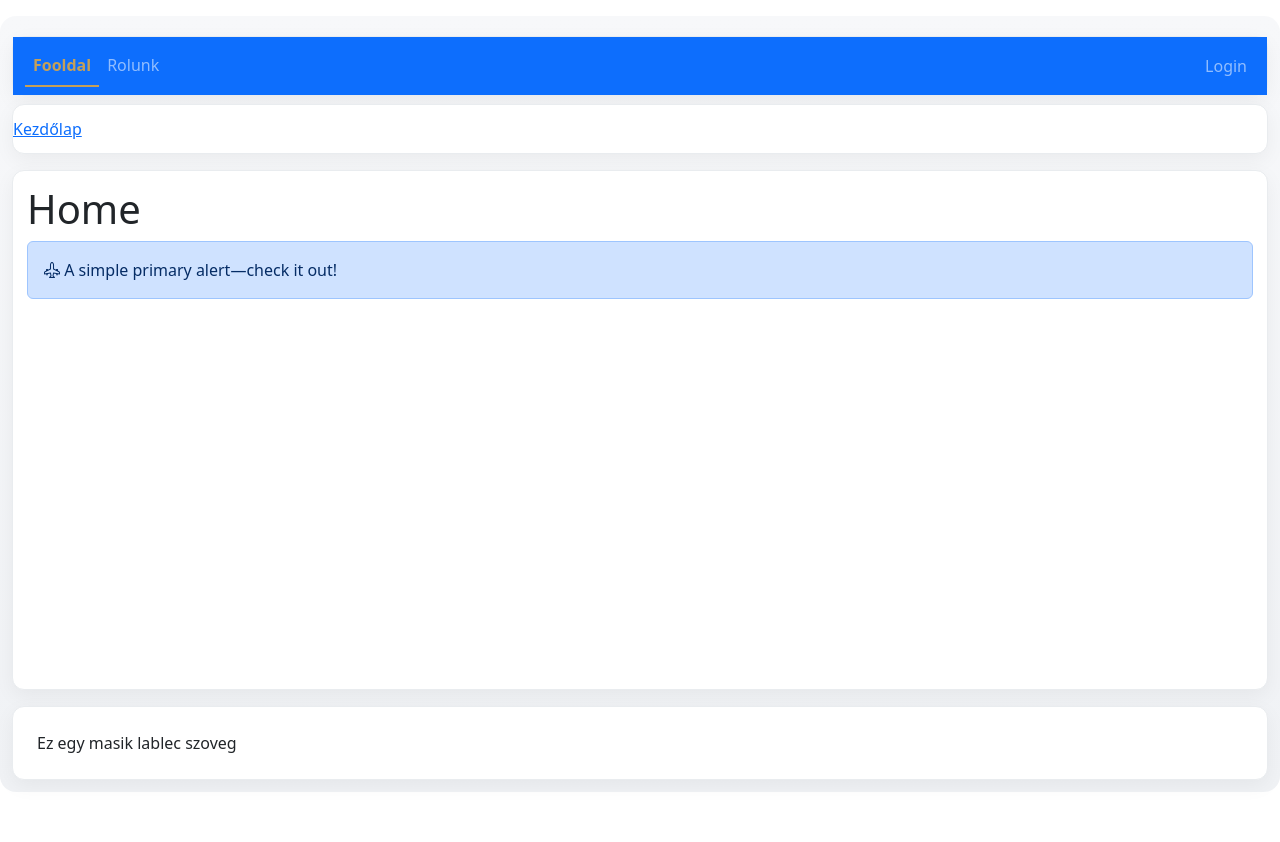
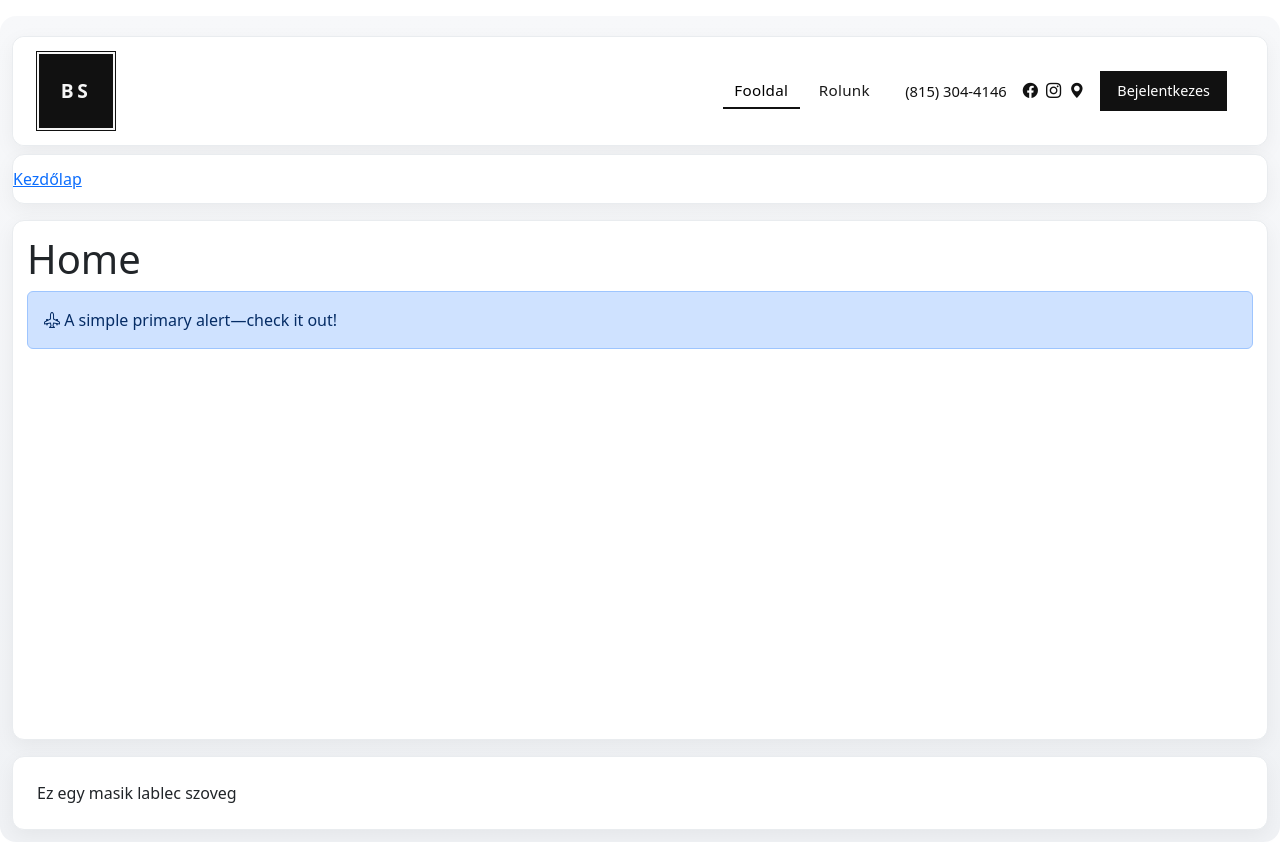
Before and after one commit to MolnarKristof0719/BarberShop, a Vue app in the folder client/: page / in a window 1280 px wide. Before the commit the page ends 800 px from the top, so only its background shows below. Built offline with nearby package versions, Linux system fonts and the light colour scheme.

Commit message:
menu ujitasa

```diff
--- a/client/src/components/Layout/Menu.vue
+++ b/client/src/components/Layout/Menu.vue
@@ -1,77 +1,90 @@
 <template>
-  <div>
-    <nav class="navbar navbar-expand-md bg-primary" data-bs-theme="dark">
-      <div class="container-fluid">
-        <button class="navbar-toggler" type="button" data-bs-toggle="collapse" data-bs-target="#navbarSupportedContent"
-          aria-controls="navbarSupportedContent" aria-expanded="false" aria-label="Toggle navigation">
+  <div class="menu-wrap">
+    <nav class="navbar navbar-expand-lg menu-bar">
+      <div class="container-fluid px-3 px-md-4">
+        <RouterLink class="brand-mark" to="/" aria-label="Fooldal">
+          <span>BS</span>
+        </RouterLink>
+
+        <button
+          class="navbar-toggler menu-toggler"
+          type="button"
+          data-bs-toggle="collapse"
+          data-bs-target="#navbarSupportedContent"
+          aria-controls="navbarSupportedContent"
+          aria-expanded="false"
+          aria-label="Toggle navigation"
+        >
           <span class="navbar-toggler-icon"></span>
         </button>
 
-        <div class="collapse navbar-collapse" id="navbarSupportedContent">
-          <ul class="navbar-nav me-auto mb-2 mb-lg-0">
+        <div class="collapse navbar-collapse justify-content-end" id="navbarSupportedContent">
+          <ul class="navbar-nav align-items-lg-center gap-lg-2 mb-2 mb-lg-0">
             <li class="nav-item">
-              <RouterLink class="nav-link" to="/">Fooldal</RouterLink>
+              <RouterLink class="nav-link menu-link" to="/">Fooldal</RouterLink>
             </li>
             <li class="nav-item">
-              <RouterLink class="nav-link" to="/about">Rolunk</RouterLink>
+              <RouterLink class="nav-link menu-link" to="/about">Rolunk</RouterLink>
             </li>
             <li class="nav-item" v-if="hasMenuAccess('/service')">
-              <RouterLink class="nav-link" to="/service">Services</RouterLink>
+              <RouterLink class="nav-link menu-link" to="/service">Services</RouterLink>
             </li>
             <li class="nav-item" v-if="hasMenuAccess('/barber')">
-              <RouterLink class="nav-link" to="/barber">Barberek</RouterLink>
-            </li>
-
-            <li class="nav-item dropdown" v-if="hasMenuAccess('/admin')">
-              <a class="nav-link dropdown-toggle" href="#" role="button" data-bs-toggle="dropdown"
-                aria-expanded="false">
-                Admin
-              </a>
-              <ul class="dropdown-menu">
-                <li v-if="hasMenuAccess('/admin/users')">
-                  <RouterLink class="dropdown-item" to="/admin/users">
-                    Userek
-                  </RouterLink>
-                </li>
-                <li v-if="hasMenuAccess('/admin/barbers')">
-                  <RouterLink class="dropdown-item" to="/admin/barbers">
-                    Admin Barberek
-                  </RouterLink>
-                </li>
-                <li v-if="hasMenuAccess('/admin/services')">
-                  <RouterLink class="dropdown-item" to="/admin/services">
-                    Admin Services
-                  </RouterLink>
-                </li>
-
-              </ul>
+              <RouterLink class="nav-link menu-link" to="/barber">Barberek</RouterLink>
             </li>
           </ul>
 
-          <div class="d-flex align-items-center gap-2 ms-auto">
-            <form class="d-flex" role="search" v-if="showAdminSearch">
-              <input id="search" class="form-control me-2" type="search" placeholder="Search" aria-label="Search"
-                v-model="searchWordInput" />
+          <div class="menu-meta d-flex flex-column flex-lg-row align-items-lg-center ms-lg-4 gap-2 gap-lg-3">
+            <div class="menu-contact d-flex align-items-center gap-3">
+              <span class="menu-phone d-none d-xl-inline">(815) 304-4146</span>
+              <div class="d-flex align-items-center gap-2 d-none d-lg-flex">
+                <i class="bi bi-facebook menu-icon"></i>
+                <i class="bi bi-instagram menu-icon"></i>
+                <i class="bi bi-geo-alt-fill menu-icon"></i>
+              </div>
+            </div>
+
+            <form class="d-flex menu-search" role="search" v-if="showAdminSearch">
+              <input
+                id="search"
+                class="form-control"
+                type="search"
+                placeholder="Search"
+                aria-label="Search"
+                v-model="searchWordInput"
+              />
               <label for="search" class="form-label m-0">
-                <i @click="onClickSearchButton" class="bi bi-search fs-4 my-pointer"></i>
+                <i @click="onClickSearchButton" class="bi bi-search fs-5 my-pointer"></i>
               </label>
             </form>
 
-            <ul class="navbar-nav mb-2 mb-lg-0">
-              <li class="nav-item" v-if="!isLoggedIn">
-                <RouterLink class="nav-link" to="/login">Login</RouterLink>
-              </li>
+            <div class="nav-item" v-if="!isLoggedIn">
+              <RouterLink class="btn menu-btn" to="/login">Bejelentkezes</RouterLink>
+            </div>
 
-              <li class="nav-item dropdown" v-else>
+            <ul class="navbar-nav mb-0">
+              <li class="nav-item dropdown" v-if="isLoggedIn">
                 <a class="nav-link p-0" href="#" role="button" data-bs-toggle="dropdown" aria-expanded="false">
-                  <span class="avatar-circle" title="Fiok">
-                    <i class="bi bi-person"></i>
-                  </span>
+                  <span class="avatar-circle" title="Fiok"><i class="bi bi-person"></i></span>
                 </a>
-                <ul class="dropdown-menu dropdown-menu-end">
+                <ul class="dropdown-menu dropdown-menu-end account-menu">
                   <li>
                     <RouterLink class="dropdown-item" to="/account">Fiok</RouterLink>
                   </li>
+                  <template v-if="hasMenuAccess('/admin')">
+                    <li>
+                      <hr class="dropdown-divider" />
+                    </li>
+                    <li>
+                      <RouterLink class="dropdown-item" to="/admin/users">Admin - Userek</RouterLink>
+                    </li>
+                    <li>
+                      <RouterLink class="dropdown-item" to="/admin/barbers">Admin - Barberek</RouterLink>
+                    </li>
+                    <li>
+                      <RouterLink class="dropdown-item" to="/admin/services">Admin - Services</RouterLink>
+                    </li>
+                  </template>
                   <li>
                     <hr class="dropdown-divider" />
                   </li>
@@ -152,23 +165,93 @@ export default {
 </script>
 
 <style scoped>
-.nav-link.active,
-.nav-link.router-link-exact-active {
-  color: #c5a059 !important;
-  font-weight: bold;
-  border-bottom: 2px solid #c5a059;
+.menu-wrap {
+  border-radius: 12px;
+  overflow: visible;
 }
 
-.nav-item:has(.dropdown-item.router-link-active) .nav-link.dropdown-toggle {
-  color: #ffff00 !important;
-  font-weight: bold;
-  border-bottom: 2px solid yellow;
+.menu-bar {
+  background: #ffffff;
+  min-height: 108px;
+  border-radius: 12px;
+  padding: 0.75rem 0;
 }
 
-.dropdown-item.router-link-active {
-  background-color: transparent !important;
-  color: #ffff00 !important;
-  font-weight: bold;
+.brand-mark {
+  width: 78px;
+  height: 78px;
+  background: #111111;
+  color: #f6f6f6;
+  border: 2px solid #f6f6f6;
+  box-shadow: 0 0 0 1px #111111;
+  text-decoration: none;
+  display: inline-flex;
+  align-items: center;
+  justify-content: center;
+  font-size: 1.2rem;
+  letter-spacing: 0.18em;
+  font-weight: 600;
+  transition: transform 0.2s ease;
+}
+
+.brand-mark:hover {
+  transform: translateY(-1px);
+}
+
+.menu-link {
+  color: #1a1a1a !important;
+  font-size: 0.95rem;
+  font-weight: 500;
+  letter-spacing: 0.02em;
+  padding: 0.35rem 0.7rem !important;
+  border-bottom: 2px solid transparent;
+}
+
+.menu-link:hover {
+  color: #000000 !important;
+}
+
+.menu-link.router-link-exact-active {
+  color: #000000 !important;
+  border-bottom-color: #111111;
+}
+
+.menu-phone {
+  color: #111111;
+  font-size: 0.92rem;
+  white-space: nowrap;
+}
+
+.menu-icon {
+  color: #111111;
+  font-size: 0.95rem;
+}
+
+.menu-search {
+  gap: 0.35rem;
+}
+
+.menu-search .form-control {
+  min-width: 165px;
+  border-radius: 0;
+}
+
+.menu-btn {
+  background: #111111;
+  color: #ffffff;
+  border-radius: 0;
+  border: 1px solid #111111;
+  padding: 0.5rem 1rem;
+  font-size: 0.9rem;
+}
+
+.menu-btn:hover {
+  background: #000000;
+  color: #ffffff;
+}
+
+.account-menu {
+  min-width: 210px;
 }
 
 .avatar-circle {
@@ -178,8 +261,16 @@ export default {
   display: inline-flex;
   align-items: center;
   justify-content: center;
-  border: 2px solid #ffffff;
-  color: #ffffff;
+  border: 2px solid #111111;
+  color: #111111;
+}
+
+.menu-toggler {
+  border-color: #111111;
+}
+
+.menu-toggler .navbar-toggler-icon {
+  filter: invert(1);
 }
 
 .navbar {
@@ -190,4 +281,20 @@ export default {
 .dropdown-menu {
   z-index: 1060 !important;
 }
+
+@media (max-width: 991.98px) {
+  .menu-bar {
+    min-height: unset;
+  }
+
+  .brand-mark {
+    width: 62px;
+    height: 62px;
+    font-size: 1rem;
+  }
+
+  .menu-meta {
+    margin-top: 0.8rem;
+  }
+}
 </style>
```
